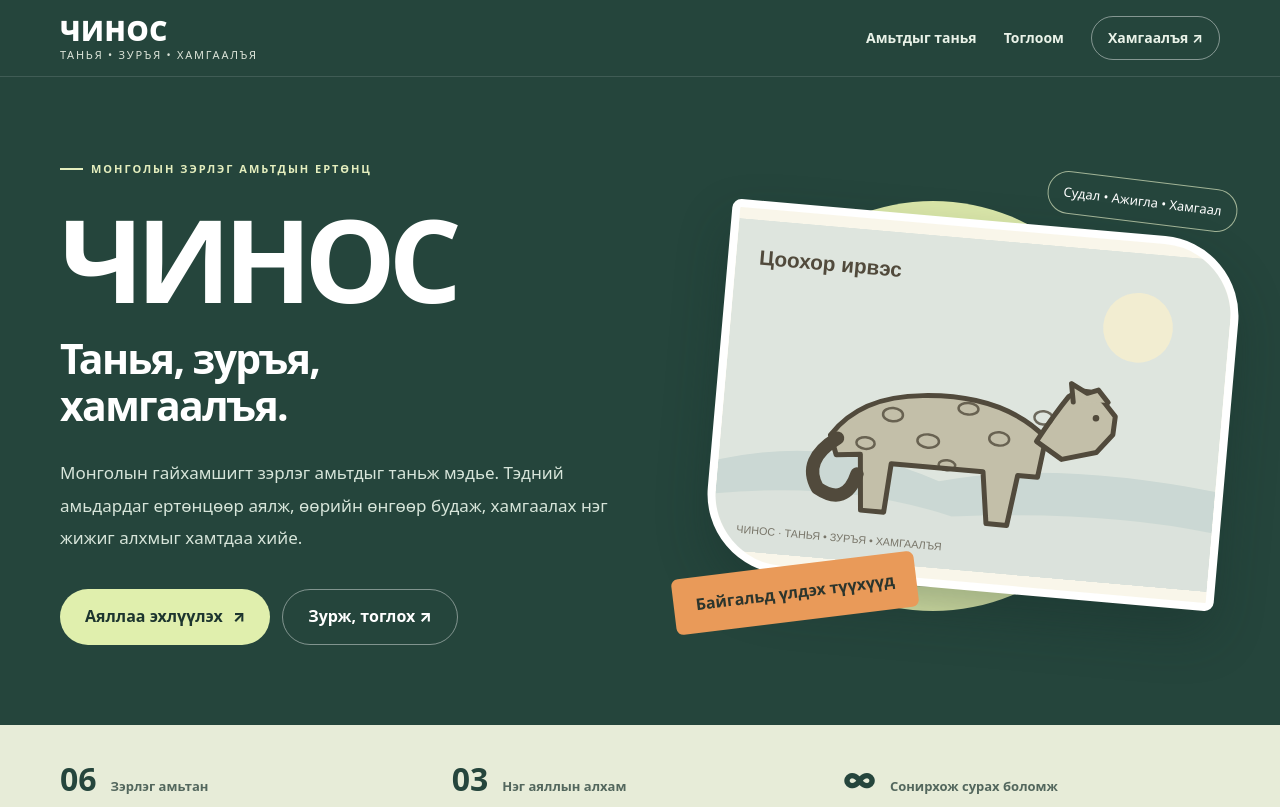
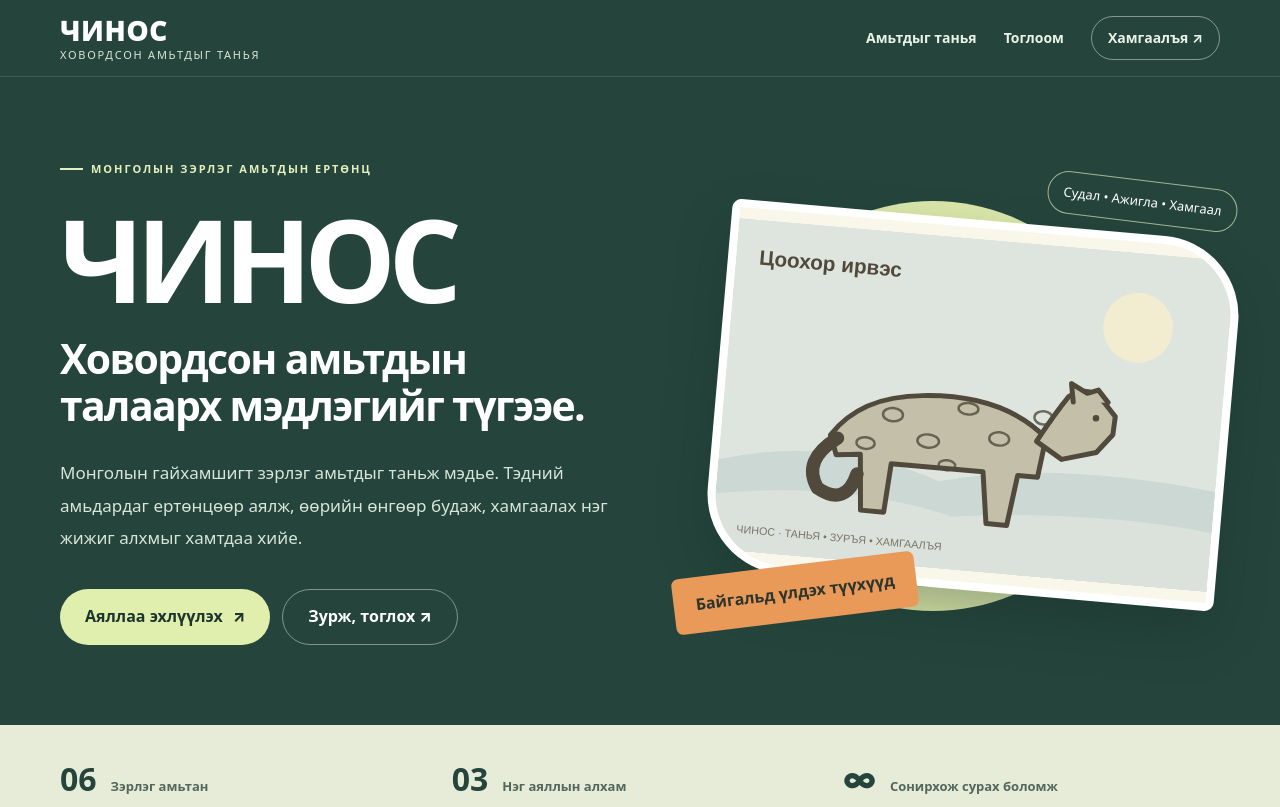
Before and after one commit to Uuriintsolmn/chinos, a plain HTML site: page index.html in a window 1280 px wide. Shown: the top 807 px of the page. Drawn offline with Linux system fonts and the light colour scheme.

Commit message:
Rename CHINOS site and outreach tagline

```diff
--- a/index.html
+++ b/index.html
@@ -2,8 +2,8 @@
 <html lang="mn">
 <head>
 <meta charset="utf-8"><meta name="viewport" content="width=device-width,initial-scale=1">
-<meta name="theme-color" content="#223c36"><meta name="description" content="ЧИНОС — Танья, зуръя, хамгаалъя. Монголын зургаан зэрлэг амьтныг таньж, зурж, хамгаалах тухай хүүхдэд зориулсан цахим аялал.">
-<title>ЧИНОС — Танья, зуръя, хамгаалъя</title>
+<meta name="theme-color" content="#223c36"><meta name="description" content="ЧИНОС — Ховордсон амьтдын талаарх мэдлэгийг түгээн дэлгэрүүлэх. Монголын зургаан зэрлэг амьтныг таниулах хүүхдэд зориулсан цахим аялал.">
+<title>ЧИНОС — Ховордсон амьтдын талаарх мэдлэгийг түгээн дэлгэрүүлэх</title>
 <style>
 :root{--forest:#25453c;--deep:#1d352f;--ink:#26332f;--muted:#61746b;--cream:#faf8f0;--sand:#f0ede0;--line:#dddcd1;--lime:#e0efad;--orange:#e99a59;--white:#fff;--shadow:0 22px 60px rgba(30,51,40,.12)}
 *{box-sizing:border-box}html{scroll-behavior:smooth}body{margin:0;background:var(--cream);font-family:system-ui,-apple-system,"Segoe UI",Arial,sans-serif;color:var(--ink);line-height:1.6}button,a{font:inherit}button{cursor:pointer}a{text-decoration:none;color:inherit}a:focus-visible,button:focus-visible,input:focus-visible{outline:3px solid #d58345;outline-offset:3px}img{display:block;max-width:100%}.container{width:min(1160px,calc(100% - 44px));margin-inline:auto}
@@ -23,16 +23,16 @@ footer{background:#182c25;color:#d8e7da;padding:47px 0}.foot{display:flex;justif
 </style>
 </head>
 <body>
-<header><div class="container inner"><a class="brand" href="#home" aria-label="ЧИНОС — Нүүр"><strong>ЧИНОС</strong><span>ТАНЬЯ • ЗУРЪЯ • ХАМГААЛЪЯ</span></a><nav class="nav" aria-label="Үндсэн цэс"><a href="#animals">Амьтдыг танья</a><a href="#activities">Тоглоом</a><a class="outline" href="#promise">Хамгаалъя ↗</a></nav></div></header>
+<header><div class="container inner"><a class="brand" href="#home" aria-label="ЧИНОС — Нүүр"><strong>ЧИНОС</strong><span>ХОВОРДСОН АМЬТДЫГ ТАНЬЯ</span></a><nav class="nav" aria-label="Үндсэн цэс"><a href="#animals">Амьтдыг танья</a><a href="#activities">Тоглоом</a><a class="outline" href="#promise">Хамгаалъя ↗</a></nav></div></header>
 <main>
-<section class="hero" id="home" style="padding:0"><div class="container hero-layout"><div><div class="kicker">Монголын зэрлэг амьтдын ертөнц</div><h1>ЧИНОС</h1><h2>Танья, зуръя,<br>хамгаалъя.</h2><p>Монголын гайхамшигт зэрлэг амьтдыг таньж мэдье. Тэдний амьдардаг ертөнцөөр аялж, өөрийн өнгөөр будаж, хамгаалах нэг жижиг алхмыг хамтдаа хийе.</p><div class="actions"><a href="#animals" class="btn btn-primary">Аяллаа эхлүүлэх <span aria-hidden="true">↗</span></a><a href="#activities" class="btn btn-secondary">Зурж, тоглох ↗</a></div></div><div class="hero-art" aria-hidden="true"><div class="sun"></div><div class="art-sheet"><img src="assets/irves.svg" alt=""></div><div class="art-label">Байгальд үлдэх түүхүүд</div><div class="orbit">Судал • Ажигла • Хамгаал</div></div></div></section>
+<section class="hero" id="home" style="padding:0"><div class="container hero-layout"><div><div class="kicker">Монголын зэрлэг амьтдын ертөнц</div><h1>ЧИНОС</h1><h2>Ховордсон амьтдын<br>талаарх мэдлэгийг түгээе.</h2><p>Монголын гайхамшигт зэрлэг амьтдыг таньж мэдье. Тэдний амьдардаг ертөнцөөр аялж, өөрийн өнгөөр будаж, хамгаалах нэг жижиг алхмыг хамтдаа хийе.</p><div class="actions"><a href="#animals" class="btn btn-primary">Аяллаа эхлүүлэх <span aria-hidden="true">↗</span></a><a href="#activities" class="btn btn-secondary">Зурж, тоглох ↗</a></div></div><div class="hero-art" aria-hidden="true"><div class="sun"></div><div class="art-sheet"><img src="assets/irves.svg" alt=""></div><div class="art-label">Байгальд үлдэх түүхүүд</div><div class="orbit">Судал • Ажигла • Хамгаал</div></div></div></section>
 <div class="stats"><div class="container inner"><div class="stat"><strong>06</strong><span>Зэрлэг амьтан</span></div><div class="stat"><strong>03</strong><span>Нэг аяллын алхам</span></div><div class="stat"><strong>∞</strong><span>Сонирхож сурах боломж</span></div></div></div>
 <section id="animals"><div class="container"><div class="section-title"><div><div class="eyebrow">01 / Танья</div><h2>Зургаан амьтантай<br>танилцъя.</h2></div><p>Амьтан бүрийн өөрийн гэсэн онцлог, амьдрах орчин, хамгаалах арга бий. Нэгийг сонгоод түүхийг нь нээ.</p></div><div id="animalGrid" class="animal-grid"></div></div></section>
 <section class="three"><div class="container"><div class="section-title"><div><div class="eyebrow">Аяллын гурван алхам</div><h2>Сониуч зангаас<br>сайн үйлдэл рүү.</h2></div></div><div class="steps"><div class="step"><div class="number">01</div><h3>Танья</h3><p>Ямар онцлогтой, хаана амьдардаг, ямар аюултай тулгардагийг нь олж мэднэ.</p></div><div class="step"><div class="number">02</div><h3>Зуръя</h3><p>Дуртай амьтнаа сонгон зураг дээр нь будаж, өөрийн өнгөөр төсөөлнө.</p></div><div class="step"><div class="number">03</div><h3>Хамгаалъя</h3><p>Зэрлэг амьтанд аюул учруулахгүйгээр хийж болох энгийн үйлдлүүдийг сурна.</p></div></div></div></section>
 <section id="activities" class="play"><div class="container"><div class="section-title"><div><div class="eyebrow" style="color:#cbdc9d">02 / Зуръя</div><h2>Одоо чиний ээлж.</h2></div><p>Мэдсэн зүйлээ зургаар илэрхийлж, бяцхан сорилоор өөрийгөө шалгаарай.</p></div><div class="play-layout"><div class="play-card"><div class="emoji">🎨</div><h3>Амьтдаа өнгөөр амилуулъя</h3><p>Зургаан амьтнаас нэгийг сонгоод дэлгэц дээр шууд будаж болно. Зургаа хадгалах боломжтой.</p><button id="openPaint" class="btn btn-dark">Зургаа будах ↗</button></div><div class="play-card"><div class="emoji">🧠</div><h3>Чи хэдийг нь таних вэ?</h3><p>Бөхөнгийн хамар, хавтгайн онцлог, хулангийн усны тухай 6 асуултаар өөрийгөө сорь.</p><button id="openQuiz" class="btn btn-primary">Сорилоо эхлүүлэх ↗</button></div></div></div></section>
 <section id="promise" class="promise"><div class="container"><div class="section-title"><div><div class="eyebrow">03 / Хамгаалъя</div><h2>Миний хийж чадах<br>таван жижиг үйлдэл.</h2></div><p>Зэрлэг амьтныг хамгаална гэдэг нь үргэлж том ажил хийх гэсэн үг биш.</p></div><ul><li><span class="tick">✓</span><div><strong>Тайван ажиглана.</strong>Зэрлэг амьтныг хөөхгүй, барихгүй, хооллохгүй.</div></li><li><span class="tick">✓</span><div><strong>Цэвэр үлдээнэ.</strong>Хог хаяхгүй. Булаг, шандыг бохирдуулахгүй.</div></li><li><span class="tick">✓</span><div><strong>Зөв мэдээлнэ.</strong>Аюулд орсон амьтан харвал ойртолгүй том хүнд хэлнэ.</div></li><li><span class="tick">✓</span><div><strong>Эх сурвалжаа шалгана.</strong>Баталгаатай мэдээлэл, огноог харж сурна.</div></li><li><span class="tick">✓</span><div><strong>Нэг найздаа заана.</strong>Нэг амьтны хоёр шинж, нэг хамгаалах аргыг хуваалцана.</div></li></ul></div></section>
 </main>
-<footer><div class="container foot"><div><strong>ЧИНОС</strong><div>Танья, зуръя, хамгаалъя.</div></div><small>Монголын зэрлэг амьтдын талаар мэдлэг түгээх боловсролын санаачилга. Энэхүү сайтын зургууд нь цахим номын хиймэл оюуны тусламжтай бүтээсэн хар зургийн хувилбар; бодит гэрэл зураг биш. Мэдээлэл нь 2026.11.03-ны туршилтын хэвлэлд тулгуурласан бөгөөд мэргэжлийн биологийн хяналт хүлээгдэж байна.</small></div></footer>
+<footer><div class="container foot"><div><strong>ЧИНОС</strong><div>Ховордсон амьтдын талаарх мэдлэгийг түгээн дэлгэрүүлье.</div></div><small>Монголын зэрлэг амьтдын талаар мэдлэг түгээх боловсролын санаачилга. Энэхүү сайтын зургууд нь цахим номын хиймэл оюуны тусламжтай бүтээсэн хар зургийн хувилбар; бодит гэрэл зураг биш. Мэдээлэл нь 2026.11.03-ны туршилтын хэвлэлд тулгуурласан бөгөөд мэргэжлийн биологийн хяналт хүлээгдэж байна.</small></div></footer>
 <dialog class="dialog" id="animalDialog"><div class="dialog-head"><h2 id="detailName">Амьтан</h2><button class="close" data-close="animalDialog" aria-label="Хаах">×</button></div><div class="dialog-body" id="detailBody"></div></dialog>
 <dialog class="dialog" id="quizDialog"><div class="dialog-head"><h2>ЧИНОС • Мэдлэгийн сорил</h2><button class="close" data-close="quizDialog" aria-label="Хаах">×</button></div><div class="dialog-body" id="quizBody"></div></dialog>
 <dialog class="dialog" id="paintDialog"><div class="dialog-head"><h2>ЧИНОС • Зуръя</h2><button class="close" data-close="paintDialog" aria-label="Хаах">×</button></div><div class="dialog-body"><label for="paintAnimal"><strong>Будах амьтнаа сонго:</strong></label><div class="paint-tools"><select id="paintAnimal"></select><div class="colors" style="display:flex;gap:8px;flex-wrap:wrap" id="paintColors" role="group" aria-label="Өнгө сонгох"></div><label style="font-size:12px">Бийрийн хэмжээ <input id="brushSize" type="range" min="8" max="70" value="32"></label></div><canvas class="paint-board" id="paintCanvas" width="1200" height="800" aria-label="Амьтны зураг будах талбар"></canvas><p class="paint-help">Өнгө сонгоод зураг дээр хулгана эсвэл хуруугаараа буд. Хар зураас нь хэвээр үлдэнэ.</p><div class="paint-actions"><button class="btn btn-dark" id="resetPaint">Дахин эхлэх</button><button class="btn btn-primary" id="savePaint">Зургаа хадгалах ↓</button></div></div></dialog>
```
